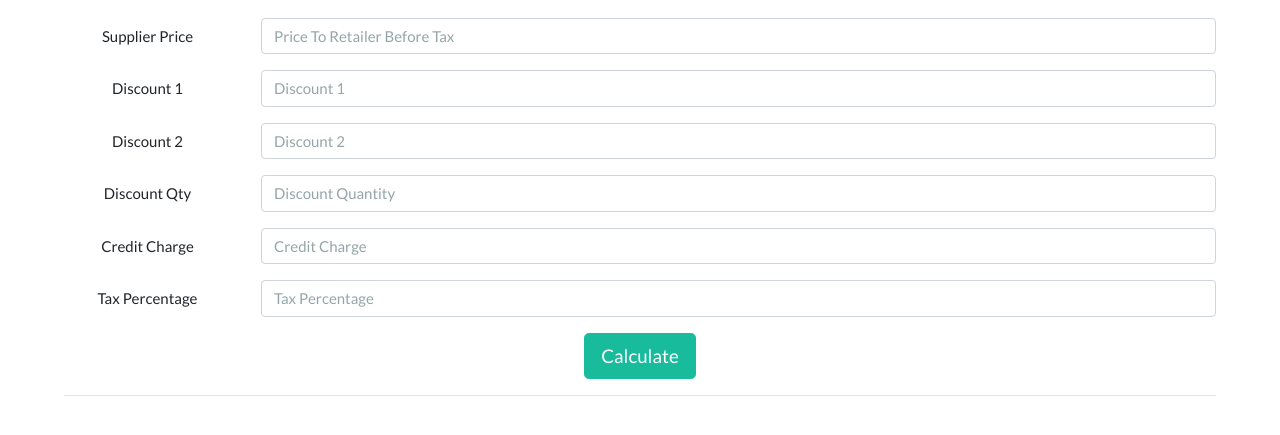
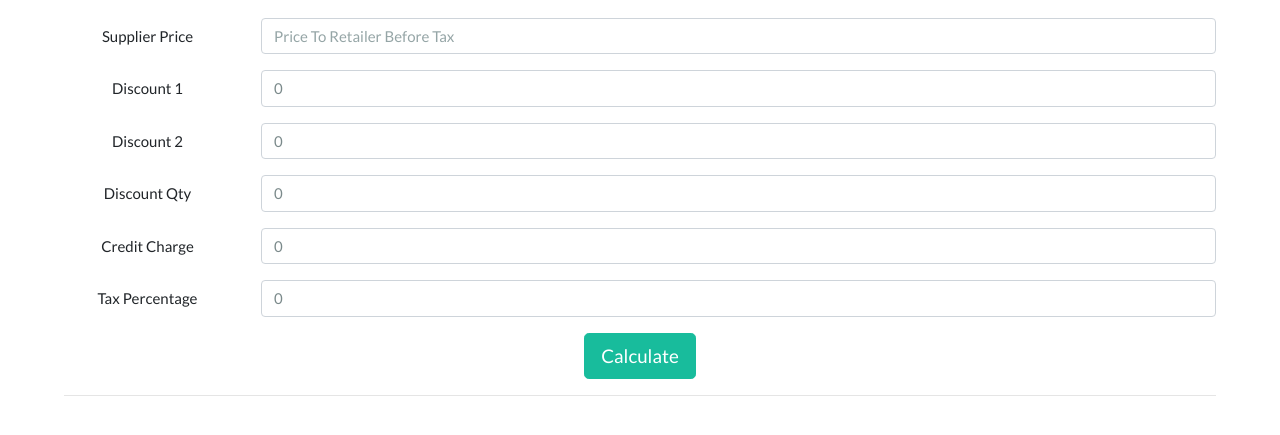
Before and after one commit to viveksingh801/Eeziklik, a plain HTML site: page calc.html in a window 1280 px wide. Shown: the part 125-560 px from the top of the page. Drawn offline with Linux system fonts and the light colour scheme.

Commit message:
Default value added

```diff
--- a/calc.html
+++ b/calc.html
@@ -43,31 +43,31 @@
             <div class="form-group row">
                 <label for="d1" class="col-sm-2 col-form-label">Discount 1</label>
                 <div class="col-sm-10">
-                    <input type="text" class="form-control" id="d1" placeholder="Discount 1"> </input>
+                    <input type="text" class="form-control" id="d1" placeholder="Discount 1" value="0"> </input>
                 </div>
             </div>
             <div class="form-group row">
                 <label for="d2" class="col-sm-2 col-form-label">Discount 2</label>
                 <div class="col-sm-10">
-                    <input type="text" class="form-control" id="d2" placeholder="Discount 2"> </input>
+                    <input type="text" class="form-control" id="d2" placeholder="Discount 2" value="0"> </input>
                 </div>
             </div>
             <div class="form-group row">
                 <label for="dq" class="col-sm-2 col-form-label">Discount Qty</label>
                 <div class="col-sm-10">
-                    <input type="text" class="form-control" id="dq" placeholder="Discount Quantity"> </input>
+                    <input type="text" class="form-control" id="dq" placeholder="Discount Quantity" value="0"> </input>
                 </div>
             </div>
             <div class="form-group row">
                 <label for="creditCharge" class="col-sm-2 col-form-label">Credit Charge</label>
                 <div class="col-sm-10">
-                    <input type="text" class="form-control" id="creditCharge" placeholder="Credit Charge"> </input>
+                    <input type="text" class="form-control" id="creditCharge" placeholder="Credit Charge" value="0"> </input>
                 </div>
             </div>
             <div class="form-group row">
                 <label for="taxPercentage" class="col-sm-2 col-form-label">Tax Percentage</label>
                 <div class="col-sm-10">
-                    <input type="text" class="form-control" id="taxPercentage" placeholder="Tax Percentage"> </input>
+                    <input type="text" class="form-control" id="taxPercentage" placeholder="Tax Percentage" value="0"> </input>
                 </div>
             </div>
         </form>
```
